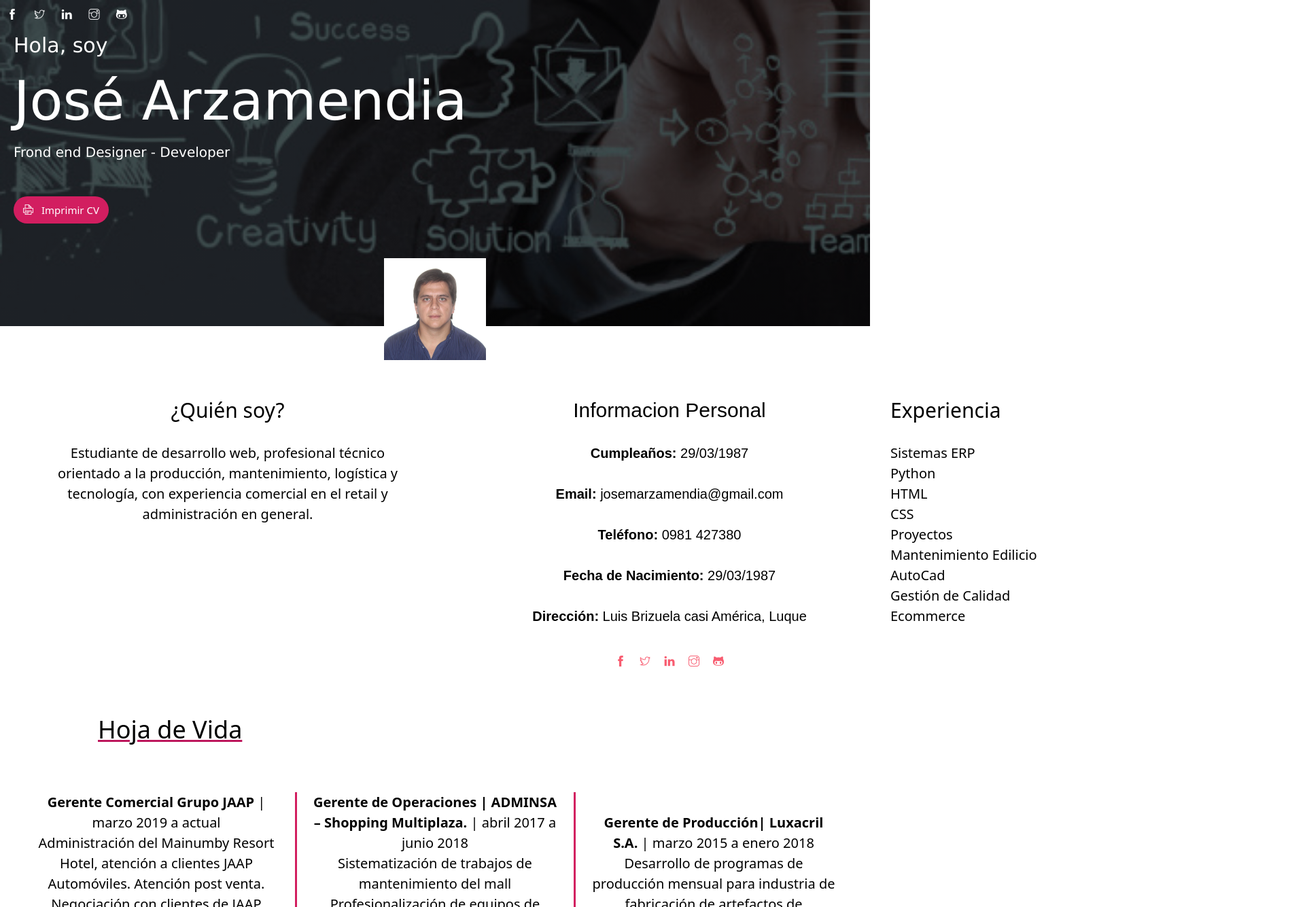
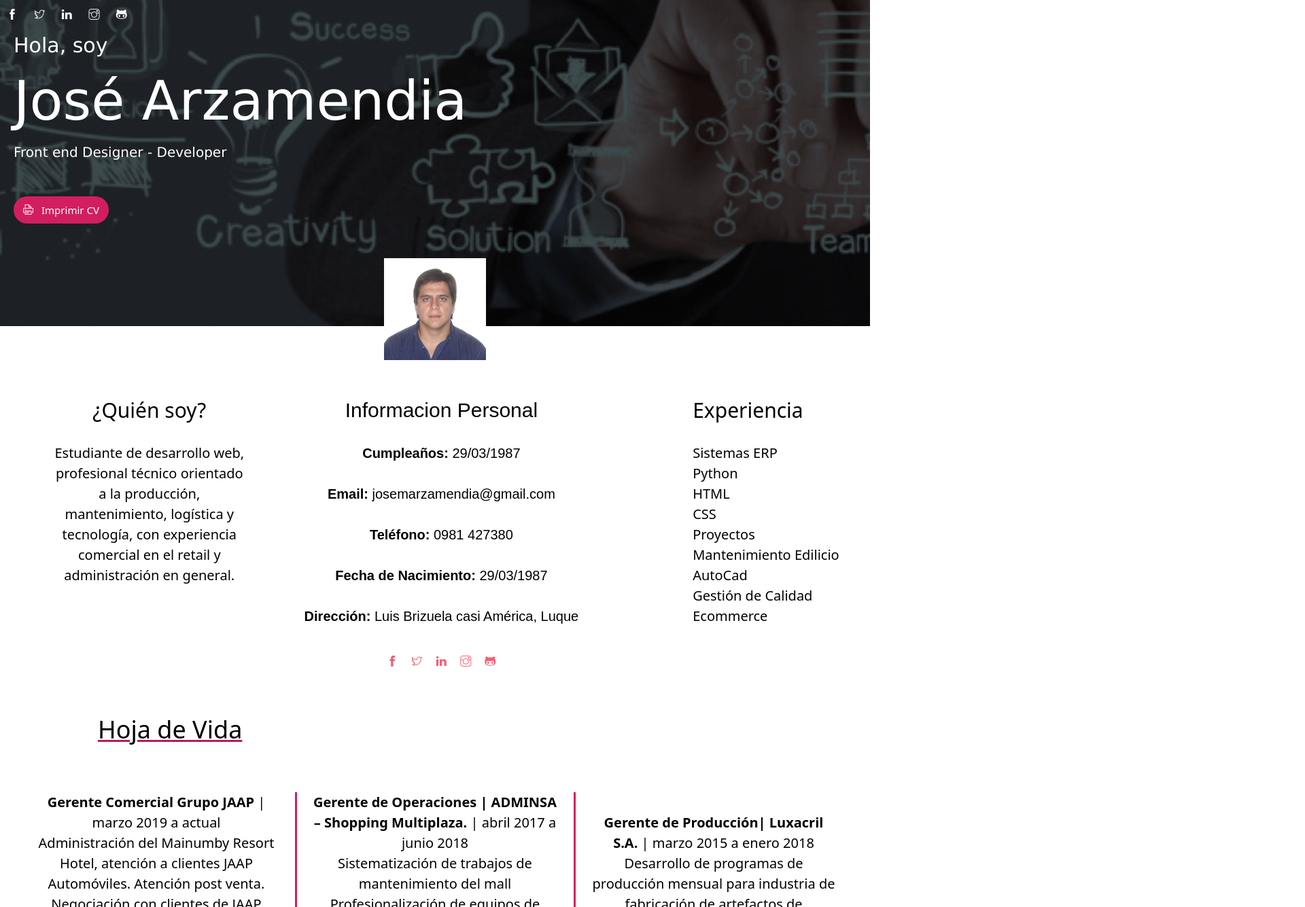
Before and after one commit to josemarza/personal-cv, a website: page index.html in a window 1280 px wide. Shown: the top 1335 px of the page at 68% size, 1920 px wide, since content can reach past the window. Drawn offline with nearby package versions, Linux system fonts and the light colour scheme.

Commit message:
ajuste de primera columna

```diff
--- a/index.html
+++ b/index.html
@@ -25,7 +25,7 @@
             </ul>
             <h4 class="subtitulo">   Hola, soy</h4>
             <h1 class="titulo"> José Arzamendia </h1>
-            <h6 class="subsubtitulo"> Frond end Designer - Developer</h6>
+            <h6 class="subsubtitulo"> Front end Designer - Developer</h6>
             <a href="CVArza.pdf"><button class="boton-cv"><i class="ti-printer pr-2"></i> Imprimir CV</button></a>
         </article>
 
@@ -63,7 +63,7 @@
                 </ul>
             </div>
             <div class="">
-                <ul class="left-text">
+                <ul class="left-text" id="espaciado">
                     <h2 class="text-3xl">Experiencia</h2><br>
                     <li type="none"> Sistemas ERP </li>
                     <li type="none"> Python </li>
--- a/style.css
+++ b/style.css
@@ -102,9 +102,10 @@ a:active {
 .columnas {
     margin: 10px;
     display: grid;
+    column-gap: 10px;
     grid-template-rows: auto auto auto;
-    grid-template-columns: 650px 650px 650px;
-    column-rule-style: solid;
+    grid-template-columns: 33.3%  33.3% 33.3%;
+
 }
 .center-text {
     text-align: center;
@@ -127,6 +128,8 @@ a:active {
     grid-gap: 50px;
     column-rule-style: solid;
     column-rule-color:  rgb(210, 30, 96) ;
+}
 
-
+#espaciado {
+    margin-left: 150px;
 }
```
